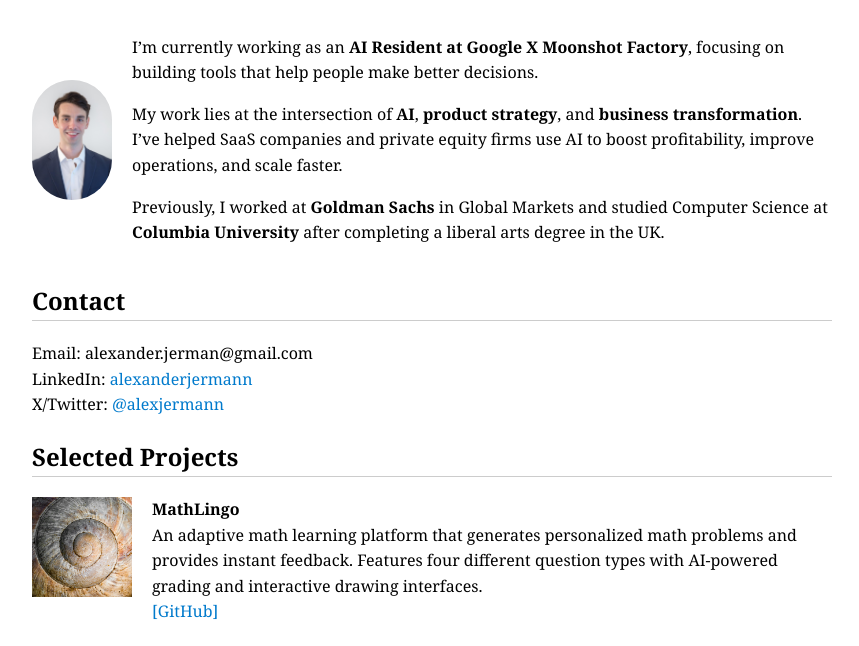
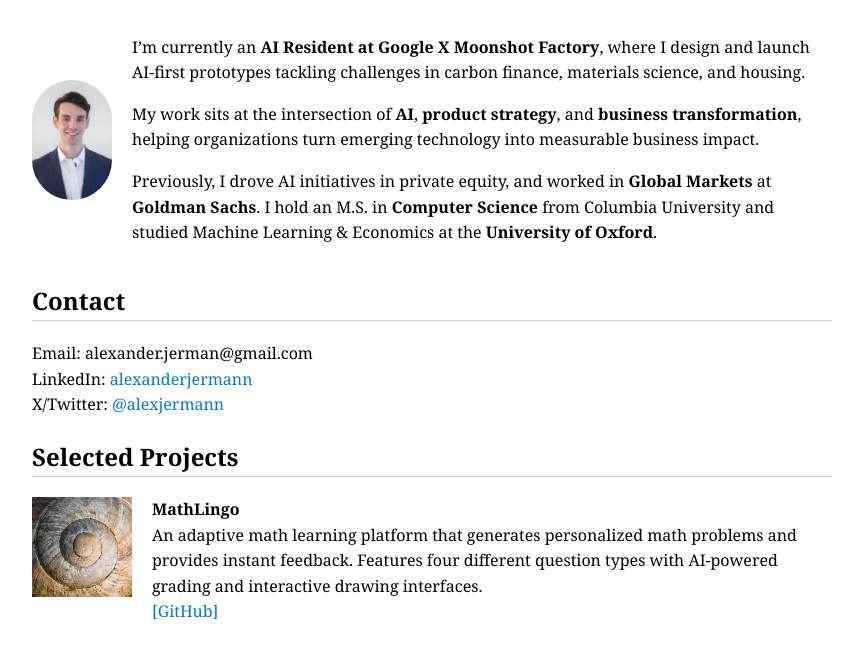
Before and after one commit to jermann/alexanderjermann.github.io, a plain HTML site: page index.html in a window 1280 px wide. Shown: the part 95-741 px from the top of the page, without its empty margins (208-1067 px from the left). Drawn offline with Linux system fonts and the light colour scheme.

Commit message:
Refine personal profile description in index.html for clarity and detail

```diff
--- a/index.html
+++ b/index.html
@@ -56,20 +56,23 @@
 </head>
 <body>
 
-  <h1>Alexander Jermann</h1>
+<h1>Alexander Jermann</h1>
   <div class="profile">
     <img src="/public/profile.jpg" alt="Alexander Jermann Profile" />
     <div>
       <p>
-        I’m currently working as an <strong>AI Resident at Google X Moonshot Factory</strong>, focusing on building tools that help people make better decisions.
+        I’m currently an <strong>AI Resident at Google X Moonshot Factory</strong>, where I design and launch AI-first
+        prototypes tackling challenges in carbon finance, materials science, and housing.
       </p>
       <p>
-        My work lies at the intersection of <strong>AI</strong>, <strong>product strategy</strong>, and <strong>business transformation</strong>.
-        I’ve helped SaaS companies and private equity firms use AI to boost profitability, improve operations, and scale faster.
+        My work sits at the intersection of <strong>AI</strong>, <strong>product strategy</strong>, and <strong>business
+          transformation</strong>, helping organizations turn emerging technology into measurable business impact.
       </p>
       <p>
-        Previously, I worked at <strong>Goldman Sachs</strong> in Global Markets and studied Computer Science at <strong>Columbia University</strong>
-        after completing a liberal arts degree in the UK.
+        Previously, I drove AI initiatives in private equity, and
+        worked in <strong>Global Markets</strong> at <strong>Goldman Sachs</strong>.
+        I hold an M.S. in <strong>Computer Science</strong> from Columbia University and studied Machine Learning &
+        Economics at the <strong>University of Oxford</strong>.
       </p>
     </div>
   </div>
```
